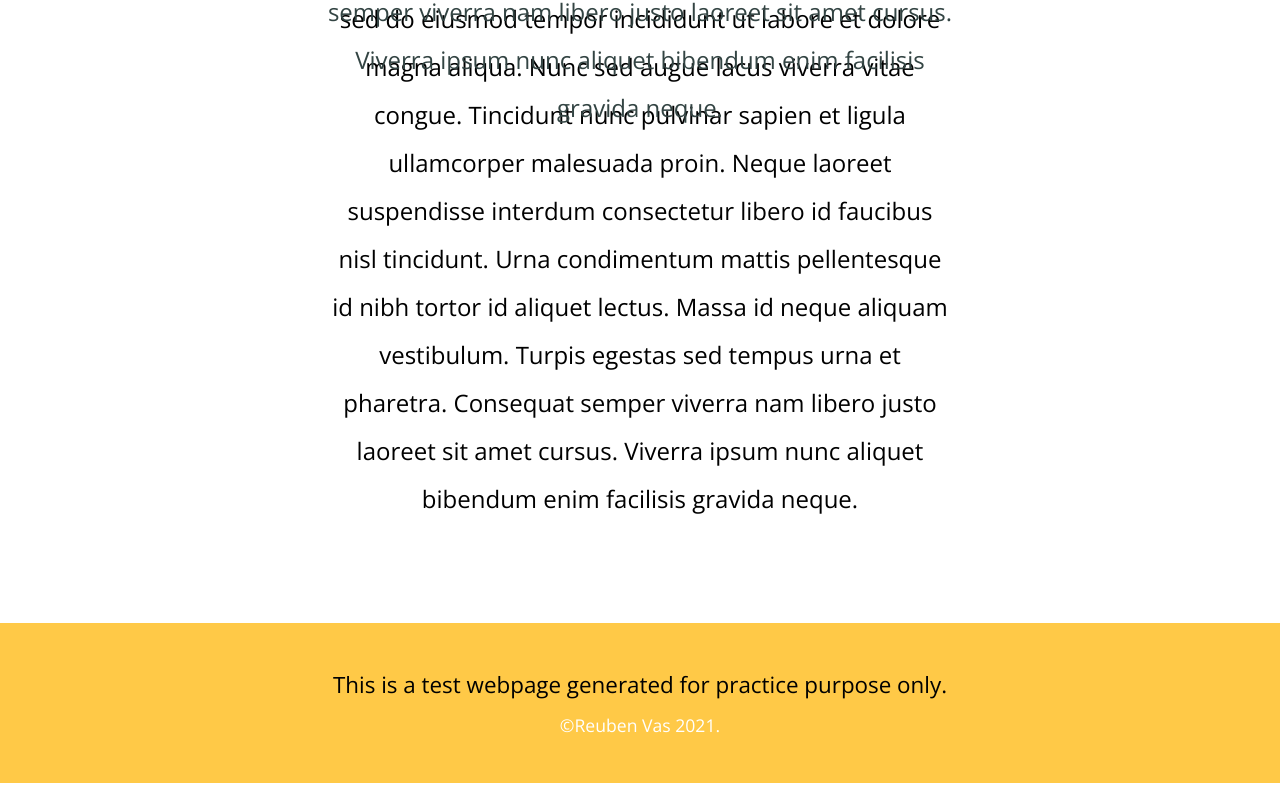
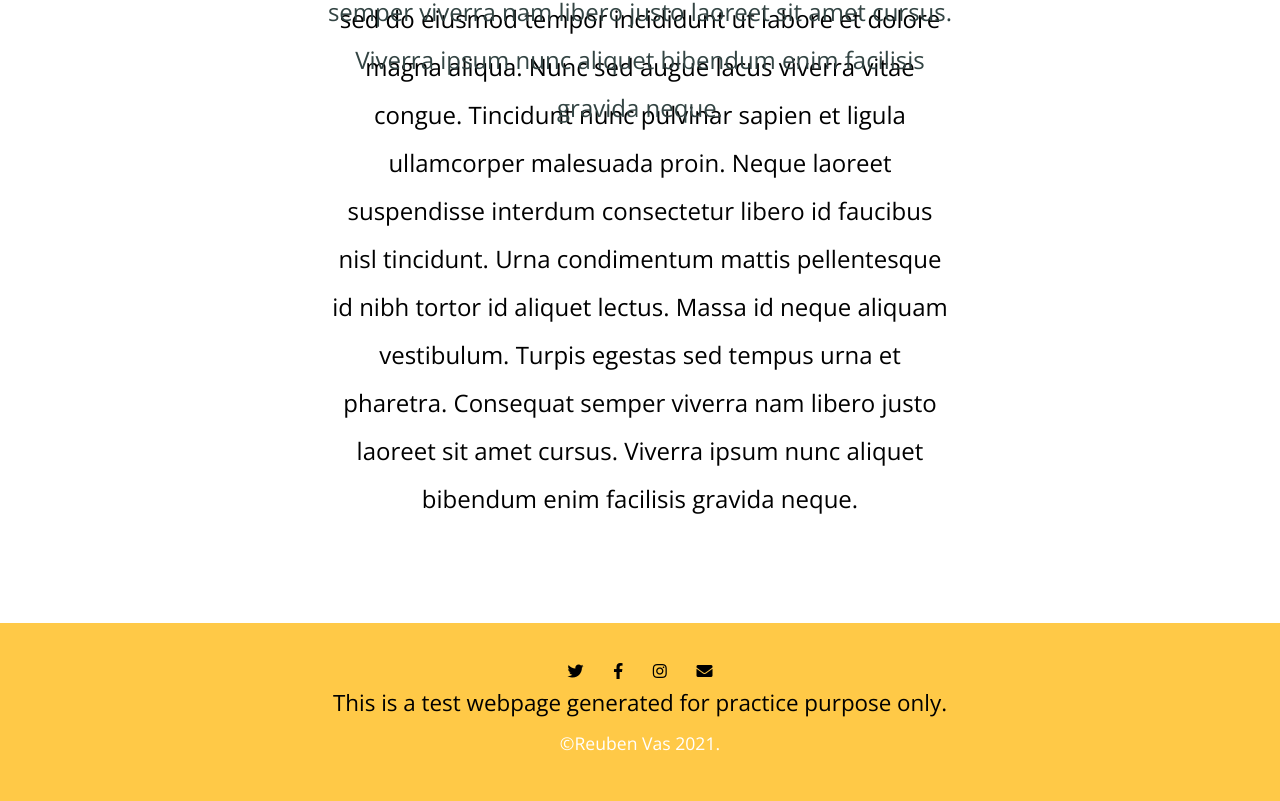
Before and after one commit to reubencodec/Mission, a plain HTML site: page index.html in a window 1280 px wide. Shown: the part 2046-2847 px from the top of the page. Drawn offline with nearby package versions, Linux system fonts and the light colour scheme; a web font is replaced by a local one.

Commit message:
add update changes

```diff
--- a/css/style.css
+++ b/css/style.css
@@ -84,3 +84,7 @@ p {
   color: white;
   font-size: 1.1rem;
 }
+
+.footer-fonts {
+  padding: 0 1%;
+}
--- a/index.html
+++ b/index.html
@@ -11,7 +11,7 @@
   <link rel="manifest" href="fav/site.webmanifest">
   <link rel="preconnect" href="https://fonts.gstatic.com">
   <link href="https://fonts.googleapis.com/css2?family=Open+Sans:wght@300&family=Texturina:wght@100&display=swap" rel="stylesheet">
-  <script src="https://kit.fontawesome.com/f39e.js" crossorigin="anonymous"></script>
+  <link rel="stylesheet" href="https://use.fontawesome.com/releases/v5.15.3/css/all.css" integrity="sha384-SZXxX4whJ79/gErwcOYf+zWLeJdY/qpuqC4cAa9rOGUstPomtqpuNWT9wdPEn2fk" crossorigin="anonymous">
 </head>
 
 <body>
@@ -36,7 +36,8 @@
     <img class="help" src="images/help.jpeg" alt="fixedimage">
     <div class="text-box">
       <h1>This is our Mission</h1>
-  <p>Lorem ipsum dolor sit amet, consectetur adipiscing elit, sed do eiusmod tempor incididunt ut labore et dolore magna aliqua. Nunc sed augue lacus viverra vitae congue. Tincidunt nunc pulvinar sapien et ligula ullamcorper malesuada proin. Neque
+      <p>Lorem ipsum dolor sit amet, consectetur adipiscing elit, sed do eiusmod tempor incididunt ut labore et dolore magna aliqua. Nunc sed augue lacus viverra vitae congue. Tincidunt nunc pulvinar sapien et ligula ullamcorper malesuada proin.
+        Neque
         Urna condimentum mattis pellentesque id nibh tortor id aliquet lectus. Massa id neque aliquam vestibulum. Turpis egestas sed tempus urna et pharetra. Consequat semper
         viverra nam libero justo laoreet sit amet cursus. Viverra ipsum nunc aliquet bibendum enim facilisis gravida neque.</p>
     </div>
@@ -49,6 +50,10 @@
   </div>
   <div class="bottom">
     <div class="footer">
+      <i class="footer-fonts fab fa-twitter"></i>
+      <i class="footer-fonts fab fa-facebook-f"></i>
+      <i class="footer-fonts fab fa-instagram"></i>
+      <i class="footer-fonts fas fa-envelope"></i>
       <p class="lastpara">This is a test webpage generated for practice purpose only.</p>
       <p class="copywright"> ©Reuben Vas 2021.</p>
     </div>
```
Lines whose indentation alone changed are shown as unchanged.
